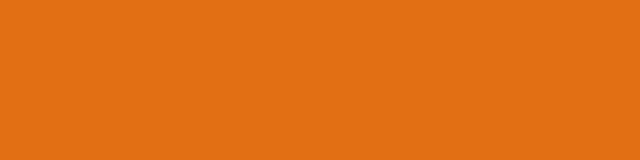
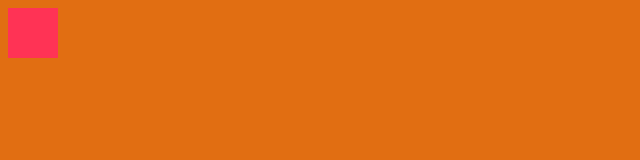
Before and after one commit to Igy01/web3, a plain HTML site: page index.html in a window 1280 px wide. Shown: the whole page, without its empty margins (0-640 px from the left). Drawn offline with Linux system fonts and the light colour scheme.

Commit message:
Quadrado adicionado

```diff
--- a/bluestyle.css
+++ b/bluestyle.css
@@ -26,3 +26,9 @@ body {
     -webkit-animation-direction: alternate;
     animation-direction: alternate;
 }
+
+#qdrd {
+    width: 50px;
+    height: 50px;
+    background-color: #f35;
+}
--- a/index.html
+++ b/index.html
@@ -8,6 +8,6 @@
     <title>Duts dusts dusts</title>
 </head>
 <body>
-
+    <div id="qdrd"></div>
 </body>
 </html>
```
